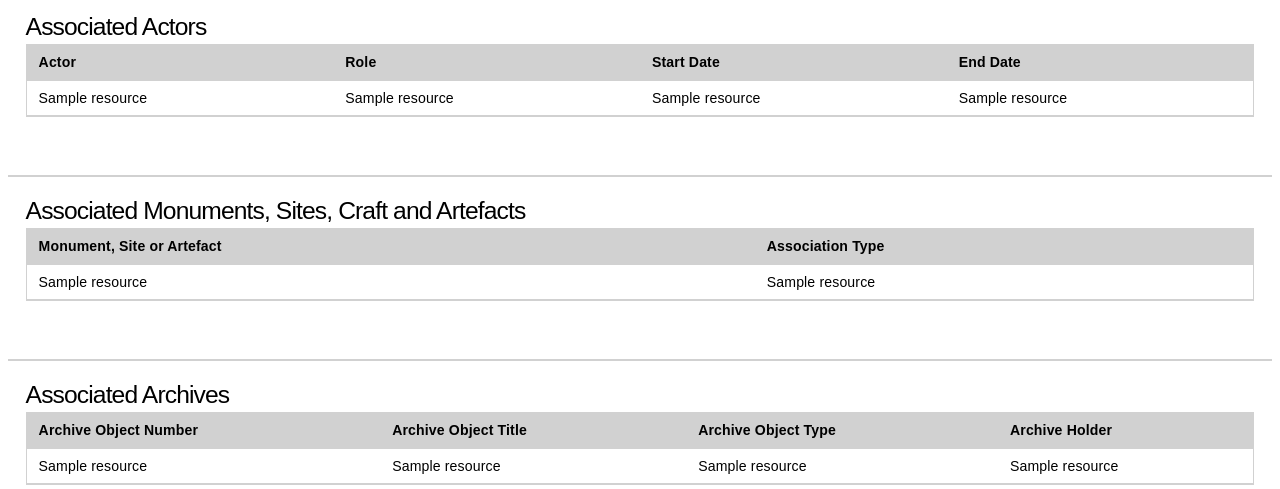
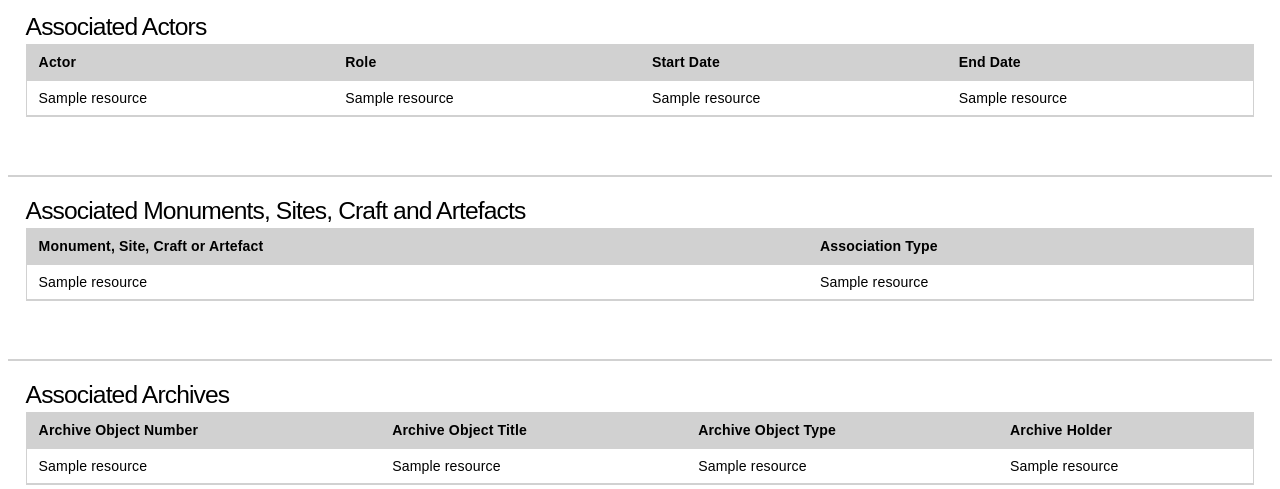
Before and after one commit to HistoricEngland/mariner-proj, a Django app: template mariner_proj/templates/html_export/e14ac900-ee59-11ed-94d5-0242ac120006.htm in a window 1280 px wide; the page is wider, and only the part inside the window is pictured. Shown: the part 3232-3721 px from the top of that part. Run offline with Django 3.2, Linux system fonts and the light colour scheme; the template is opened without the code that fills it: most values are stand-ins (such as "Sample title", 1, 10 or a date in 2020); parts of the project's set-up code (start-up, migrations or seed data) failed here and were passed over.

Commit message:
Fixes issues in bug 91917

```diff
--- a/mariner_proj/templates/html_export/e14ac900-ee59-11ed-94d5-0242ac120006.htm
+++ b/mariner_proj/templates/html_export/e14ac900-ee59-11ed-94d5-0242ac120006.htm
@@ -261,7 +261,7 @@
                                     <div class="rcell" data-title="Wreck Discovery Type">{{ wd|val_from_key:"Wreck Discovery Type"|val_from_key:"@display_value"|default:"N/A" }}</div>
                                     <div class="rcell" data-title="Wreck Discovery Start Date">{{ wd|val_from_key:"Wreck Discovery Timespan"|val_from_key:"Wreck Discovery Start Date"|val_from_key:"@display_value"|default:"N/A" }}</div>
                                     <div class="rcell" data-title="Wreck Discovery End Date">{{ wd|val_from_key:"Wreck Discovery Timespan"|val_from_key:"Wreck Dicsovery End Date"|val_from_key:"@display_value"|default:"N/A" }}</div>
-                                    <div class="rcell" data-title="Wreck Discovery Description">{{ wd|val_from_key:"Wreck Discovery Descriptions"|val_from_key:"Wreck Discovery Description"|val_from_key:"@display_value"|default:"N/A" }}</div>
+                                    <div class="rcell" data-title="Wreck Discovery Description">{{ wd|val_from_key:"Wreck Discovery Descriptions"|val_from_key:"Wreck Discovery Description"|val_from_key:"@display_value"|default:"N/A"|safe }}</div>
                                 </div>
                                 {% endwith %}
                             </div>
@@ -485,7 +485,7 @@
                                 {% for risk in resource_data|val_from_key:"Risk Management" %}
                                 <div class="rrow">
                                     <div class="rcell" data-title="Status">{{ risk|val_from_key:"Risk Status Assessment"|val_from_key:"Risk Status"|val_from_key:"@display_value"|default:"N/A" }}</div>
-                                    <div class="rcell" data-title="Description">{{ risk|val_from_key:"Risk Descriptions"|val_from_key:"Risk Description"|val_from_key:"@display_value"|default:"N/A" }}</div>
+                                    <div class="rcell" data-title="Description">{{ risk|val_from_key:"Risk Descriptions"|val_from_key:"Risk Description"|val_from_key:"@display_value"|default:"N/A"|safe }}</div>
                                     <div class="rcell" data-title="Start Date">{{ risk|val_from_key:"Risk Assessment Timespan"|val_from_key:"Risk Assessment Start Date"|val_from_key:"@display_value"|default:"N/A" }}</div>
                                     <div class="rcell" data-title="End Date">{{ risk|val_from_key:"Risk Assessment Timespan"|val_from_key:"Risk Assessment End Date"|val_from_key:"@display_value"|default:"N/A" }}</div>
                                     <div class="rcell" data-title="Condition Type">{{ risk|val_from_key:"Risk Status Assessment"|val_from_key:"Risk Condition Type"|val_from_key:"@display_value"|default:"N/A" }}</div>
@@ -612,12 +612,12 @@
                         <div class="keeptogether">
                             <div class="rtable">
                                 <div class="rrow rheader">
-                                    <div class="rcell">Monument, Site or Artefact</div>
+                                    <div class="rcell">Monument, Site, Craft or Artefact</div>
                                     <div class="rcell">Association Type</div>
                                 </div>
                                 {% for assoc in resource_data|val_from_key:"Associated Monuments, Sites, Craft and Artefacts" %}
                                 <div class="rrow">
-                                    <div class="rcell" data-title="Monument, Site or Artefact">{{ assoc|val_from_key:"Monument, Site, Craft or Artefact"|val_from_key:"@display_value" }}</div>
+                                    <div class="rcell" data-title="Monument, Site, Craft or Artefact">{{ assoc|val_from_key:"Monument, Site, Craft or Artefact"|val_from_key:"@display_value" }}</div>
                                     <div class="rcell" data-title="Association Type">{{ assoc|val_from_key:"Asset Association Type"|val_from_key:"@display_value" }}</div>
                                 </div>
                                 {% endfor %}
```
